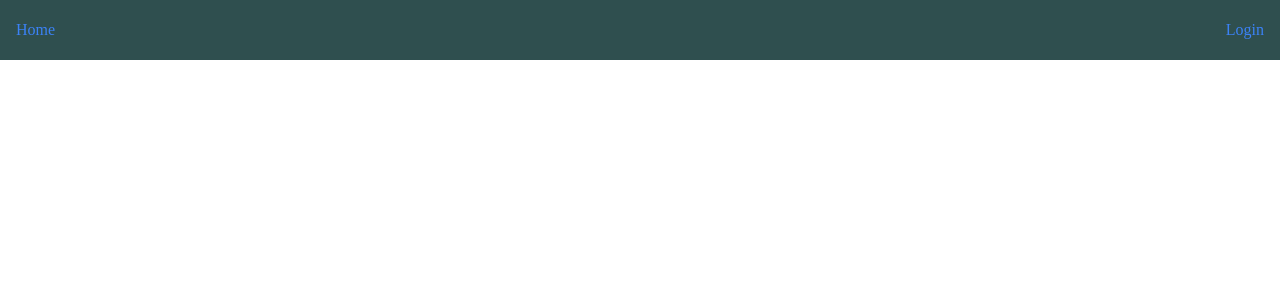
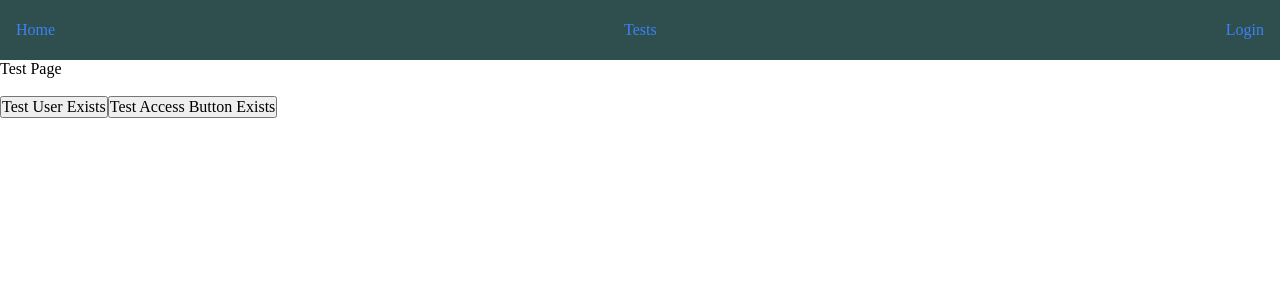
Before and after one commit to Pfirewire/pfinance, a React (Create React App) app: page /test in a window 1280 px wide. Shown: the top 300 px of the page. Built offline with nearby package versions, Linux system fonts and the light colour scheme.

Commit message:
adding test cases for finding if user exists and if user has access token in database

```diff
--- a/src/App.js
+++ b/src/App.js
@@ -5,6 +5,7 @@ import HomePage from "./pages/HomePage";
 import LoginPage from "./pages/LoginPage";
 import BudgetPage from "./pages/BudgetPage";
 import {useSelector} from "react-redux";
+import TestPage from "./pages/TestPage";
 
 function App() {
     const {jwtToken} = useSelector(state => state.keys);
@@ -14,6 +15,9 @@ function App() {
             <AppRoutesWrapper>
                 <Route path={"/"}>
                     <HomePage />
+                </Route>
+                <Route path={"/test"}>
+                    <TestPage />
                 </Route>
                 <Route path={"/budget"}>
                     <BudgetPage />
@@ -30,6 +34,9 @@ function App() {
             <AppRoutesWrapper>
                 <Route path={"/"}>
                     <HomePage />
+                </Route>
+                <Route path={"/test"}>
+                    <TestPage />
                 </Route>
                 <Route path={"/login"}>
                     <LoginPage />
--- a/src/components/navigation/Navbar.js
+++ b/src/components/navigation/Navbar.js
@@ -9,6 +9,7 @@ function Navbar() {
     return(
         <NavbarWrapper>
             <Link to={"/"}>Home</Link>
+            <Link to={"/test"}>Tests</Link>
             {jwtToken && <Link to={"/budget"}>Budget</Link>}
             <Link to={"/login"}>Login</Link>
         </NavbarWrapper>
--- /dev/null
+++ b/src/pages/TestPage.js
@@ -0,0 +1,55 @@
+import {useSelector} from "react-redux";
+
+
+function TestPage() {
+    const {jwtToken} = useSelector(state => state.keys);
+
+    const handleUserTestClick = async () => {
+        let options;
+        if(jwtToken) {
+            options = {
+                method: "GET",
+                headers: {
+                    'Authorization': `Bearer ${jwtToken}`,
+                }
+            }
+        } else {
+            options = {
+                method: "GET",
+            }
+        }
+        const results = await fetch("http://localhost:8080/test/get-user", options);
+        const data = await results.text();
+        console.log(data);
+    };
+
+    const handleAccessTokenClick = async () => {
+        let options;
+        if(jwtToken) {
+            options = {
+                method: "GET",
+                headers: {
+                    'Authorization': `Bearer ${jwtToken}`,
+                }
+            }
+        } else {
+            options = {
+                method: "GET",
+            }
+        }
+        const results = await fetch("http://localhost:8080/test/has-access-token", options);
+        const data = await results.json();
+        console.log(data);
+    }
+
+    return(
+        <div>
+            <h1>Test Page</h1>
+            <br />
+            <button onClick={handleUserTestClick}>Test User Exists</button>
+            <button onClick={handleAccessTokenClick}>Test Access Button Exists</button>
+        </div>
+    );
+}
+
+export default TestPage;
```
